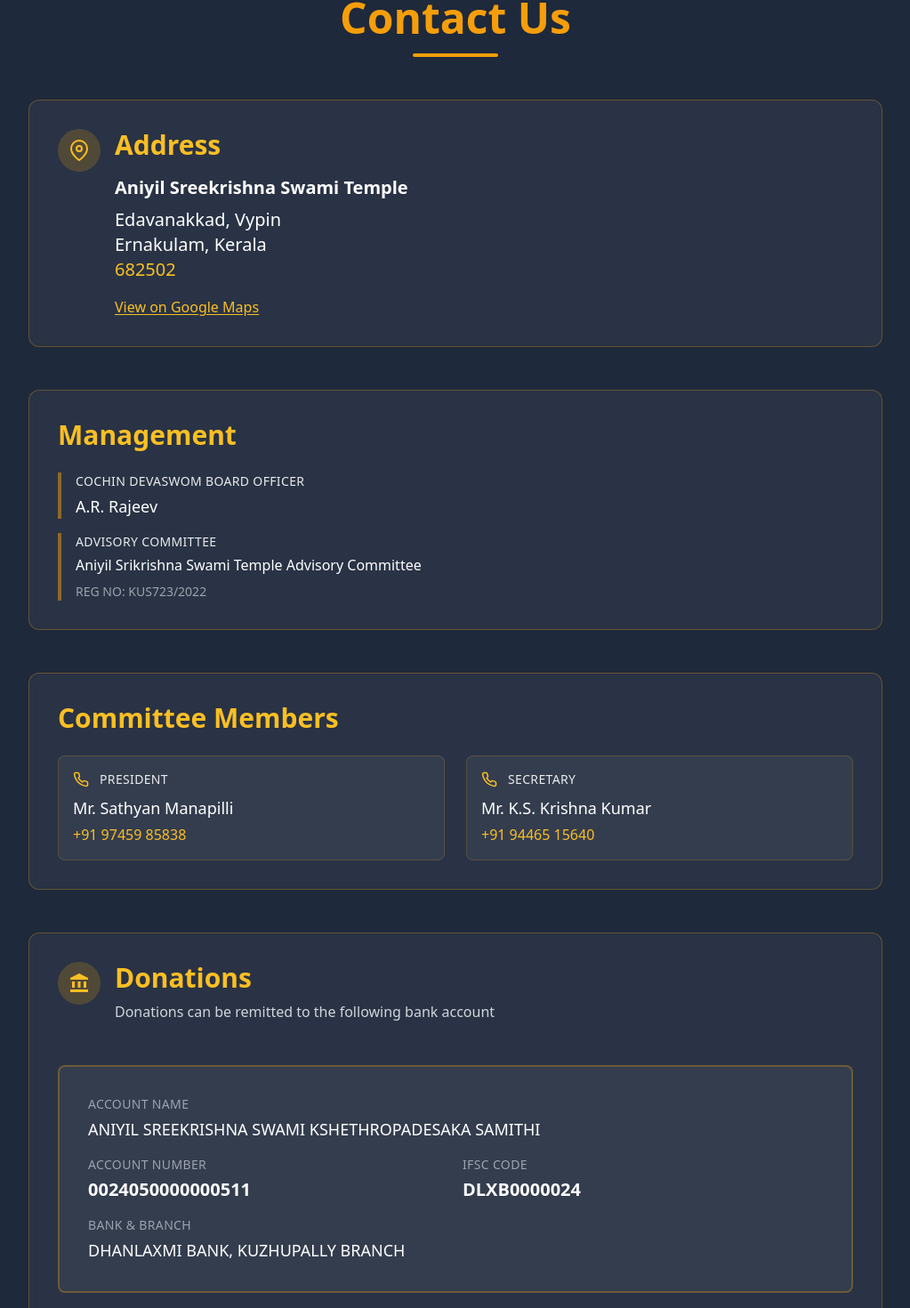
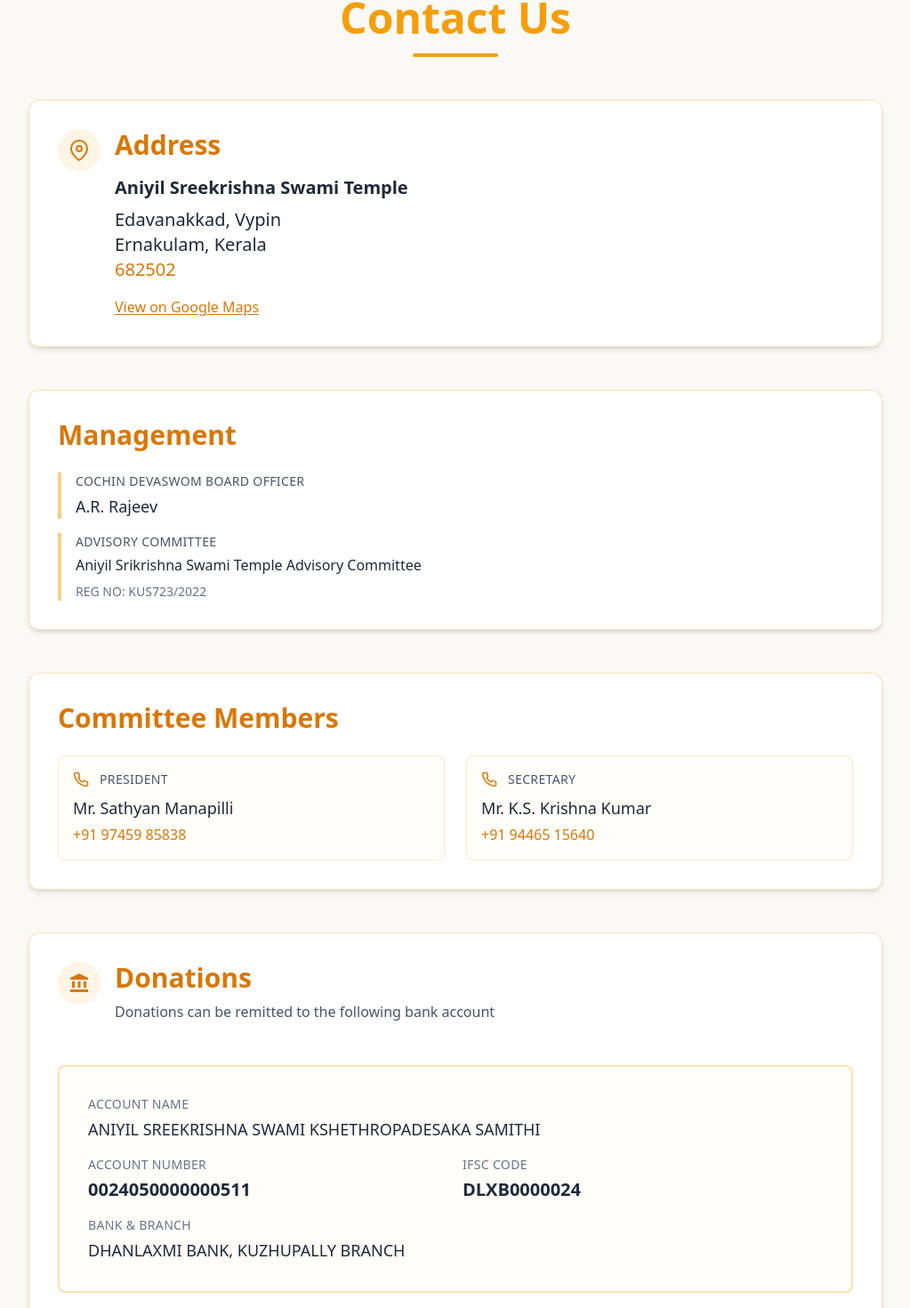
Before and after one commit to abhishek7h/aniyiltemple, a React (Vite) app: page /contact in a window 1280 px wide. Shown: the part 148-1618 px from the top of the page at 89% size, without its empty margins (128-1151 px from the left). Built offline with nearby package versions, Linux system fonts and the light colour scheme.

Commit message:
changed colour theme

```diff
--- a/src/components/Nav.jsx
+++ b/src/components/Nav.jsx
@@ -70,7 +70,7 @@
       <>
         {/* Backdrop overlay */}
         <div
-          className={`lg:hidden fixed inset-0 bg-black/60 backdrop-blur-sm z-40 transition-opacity duration-300 ${
+          className={`lg:hidden fixed inset-0 bg-black/40 backdrop-blur-sm z-40 transition-opacity duration-300 ${
             click ? "opacity-100" : "opacity-0 pointer-events-none"
           }`}
           onClick={closeNav}
--- a/src/index.css
+++ b/src/index.css
@@ -3,5 +3,5 @@
 @tailwind utilities;
 
 body {
-  background-color: rgb(30 41 59);
+  background-color: #faf9f6;
 }
--- a/src/pages/About.jsx
+++ b/src/pages/About.jsx
@@ -14,7 +14,7 @@
         <div className="flex flex-col lg:flex-row gap-8 lg:gap-12 items-start">
           {/* Text Content */}
           <div className="flex-1">
-            <p className="text-white text-lg lg:text-xl leading-relaxed font-malayalam">
+            <p className="text-slate-800 text-lg lg:text-xl leading-relaxed font-malayalam">
               അണിയിൽ ശ്രീകൃഷ്ണസ്വാമി ക്ഷേത്രത്തിന്റെ ചരിത്രം ഐതിഹ്യവുമായി
               ബന്ധപ്പെട്ടിരിക്കുന്നു. ഇപ്പോൾ ക്ഷേത്രം ഇരിക്കുന്ന സ്ഥലം പണ്ട് നമ്പൂതിരി
               ഇല്ലം ആയിരുന്നു. കഥകളിക്ക് പ്രസിദ്ധമായിരുന്നു ആ മന. ഒരിക്കൽ കഥകളിക്ക്
--- a/src/pages/Contact.jsx
+++ b/src/pages/Contact.jsx
@@ -15,26 +15,26 @@
 
         {/* Address Section */}
         <div className="mb-12">
-          <div className="bg-white/5 backdrop-blur-sm border border-amber-500/30 rounded-xl p-6 lg:p-8 hover:bg-white/10 hover:border-amber-500/50 transition-all duration-300">
+          <div className="bg-white border border-amber-500/30 rounded-xl p-6 lg:p-8 hover:bg-amber-50/50 hover:border-amber-500/50 transition-all duration-300 shadow-md">
             <div className="flex items-start gap-4">
-              <div className="bg-amber-500/20 p-3 rounded-full flex-shrink-0">
-                <FiMapPin className="text-amber-400 text-2xl" />
+              <div className="bg-amber-500/10 p-3 rounded-full flex-shrink-0">
+                <FiMapPin className="text-amber-600 text-2xl" />
               </div>
               <div className="flex-1">
-                <h2 className="text-2xl lg:text-3xl font-semibold text-amber-400 mb-4">
+                <h2 className="text-2xl lg:text-3xl font-semibold text-amber-600 mb-4">
                   Address
                 </h2>
-                <div className="text-white text-lg lg:text-xl leading-relaxed">
+                <div className="text-slate-800 text-lg lg:text-xl leading-relaxed">
                   <p className="font-semibold mb-2">Aniyil Sreekrishna Swami Temple</p>
                   <p>Edavanakkad, Vypin</p>
                   <p>Ernakulam, Kerala</p>
-                  <p className="text-amber-400 font-medium">682502</p>
+                  <p className="text-amber-600 font-medium">682502</p>
                 </div>
                 <a
                   href="https://www.google.com/maps/dir//36J7%2B453+Aniyal+East+Road,+East+road,+Edavanakkad,+Kochi,+Kerala+682502/@10.0803023,76.1305356,12z/data=!4m8!4m7!1m0!1m5!1m1!1s0x3b081112a6042e7f:0xa152d0bcf7085ae5!2m2!1d76.2129375!2d10.0803125?entry=ttu"
                   target="_blank"
                   rel="noopener noreferrer"
-                  className="inline-block mt-4 text-amber-400 hover:text-amber-300 transition-colors duration-200 underline underline-offset-2"
+                  className="inline-block mt-4 text-amber-600 hover:text-amber-700 transition-colors duration-200 underline underline-offset-2"
                 >
                   View on Google Maps
                 </a>
@@ -45,25 +45,25 @@
 
         {/* Management Section */}
         <div className="mb-12">
-          <div className="bg-white/5 backdrop-blur-sm border border-amber-500/30 rounded-xl p-6 lg:p-8 hover:bg-white/10 hover:border-amber-500/50 transition-all duration-300">
-            <h2 className="text-2xl lg:text-3xl font-semibold text-amber-400 mb-6">
+          <div className="bg-white border border-amber-500/30 rounded-xl p-6 lg:p-8 hover:bg-amber-50/50 hover:border-amber-500/50 transition-all duration-300 shadow-md">
+            <h2 className="text-2xl lg:text-3xl font-semibold text-amber-600 mb-6">
               Management
             </h2>
             <div className="space-y-4">
               <div className="border-l-4 border-amber-500/50 pl-4">
-                <p className="text-white/90 text-sm uppercase tracking-wide mb-1">
+                <p className="text-slate-600 text-sm uppercase tracking-wide mb-1">
                   Cochin Devaswom Board Officer
                 </p>
-                <p className="text-white text-lg font-medium">A.R. Rajeev</p>
+                <p className="text-slate-800 text-lg font-medium">A.R. Rajeev</p>
               </div>
               <div className="border-l-4 border-amber-500/50 pl-4 mt-6">
-                <p className="text-white/90 text-sm uppercase tracking-wide mb-1">
+                <p className="text-slate-600 text-sm uppercase tracking-wide mb-1">
                   Advisory Committee
                 </p>
-                <p className="text-white text-base mb-2">
+                <p className="text-slate-800 text-base mb-2">
                   Aniyil Srikrishna Swami Temple Advisory Committee
                 </p>
-                <p className="text-gray-400 text-sm">REG NO: KUS723/2022</p>
+                <p className="text-slate-500 text-sm">REG NO: KUS723/2022</p>
               </div>
             </div>
           </div>
@@ -71,41 +71,41 @@
 
         {/* Committee Members */}
         <div className="mb-12">
-          <div className="bg-white/5 backdrop-blur-sm border border-amber-500/30 rounded-xl p-6 lg:p-8 hover:bg-white/10 hover:border-amber-500/50 transition-all duration-300">
-            <h2 className="text-2xl lg:text-3xl font-semibold text-amber-400 mb-6">
+          <div className="bg-white border border-amber-500/30 rounded-xl p-6 lg:p-8 hover:bg-amber-50/50 hover:border-amber-500/50 transition-all duration-300 shadow-md">
+            <h2 className="text-2xl lg:text-3xl font-semibold text-amber-600 mb-6">
               Committee Members
             </h2>
             <div className="grid grid-cols-1 md:grid-cols-2 gap-6">
-              <div className="bg-white/5 rounded-lg p-4 border border-amber-500/20">
+              <div className="bg-amber-50/30 rounded-lg p-4 border border-amber-500/20">
                 <div className="flex items-center gap-3 mb-2">
-                  <FiPhone className="text-amber-400 text-lg" />
-                  <p className="text-white/90 text-sm uppercase tracking-wide">
+                  <FiPhone className="text-amber-600 text-lg" />
+                  <p className="text-slate-600 text-sm uppercase tracking-wide">
                     President
                   </p>
                 </div>
-                <p className="text-white text-lg font-medium mb-1">
+                <p className="text-slate-800 text-lg font-medium mb-1">
                   Mr. Sathyan Manapilli
                 </p>
                 <a
                   href="tel:9745985838"
-                  className="text-amber-400 hover:text-amber-300 transition-colors duration-200"
+                  className="text-amber-600 hover:text-amber-700 transition-colors duration-200"
                 >
                   +91 97459 85838
                 </a>
               </div>
-              <div className="bg-white/5 rounded-lg p-4 border border-amber-500/20">
+              <div className="bg-amber-50/30 rounded-lg p-4 border border-amber-500/20">
                 <div className="flex items-center gap-3 mb-2">
-                  <FiPhone className="text-amber-400 text-lg" />
-                  <p className="text-white/90 text-sm uppercase tracking-wide">
+                  <FiPhone className="text-amber-600 text-lg" />
+                  <p className="text-slate-600 text-sm uppercase tracking-wide">
                     Secretary
                   </p>
                 </div>
-                <p className="text-white text-lg font-medium mb-1">
+                <p className="text-slate-800 text-lg font-medium mb-1">
                   Mr. K.S. Krishna Kumar
                 </p>
                 <a
                   href="tel:9446515640"
-                  className="text-amber-400 hover:text-amber-300 transition-colors duration-200"
+                  className="text-amber-600 hover:text-amber-700 transition-colors duration-200"
                 >
                   +91 94465 15640
                 </a>
@@ -116,52 +116,52 @@
 
         {/* Donations Section */}
         <div className="mb-12">
-          <div className="bg-white/5 backdrop-blur-sm border border-amber-500/30 rounded-xl p-6 lg:p-8 hover:bg-white/10 hover:border-amber-500/50 transition-all duration-300">
+          <div className="bg-white border border-amber-500/30 rounded-xl p-6 lg:p-8 hover:bg-amber-50/50 hover:border-amber-500/50 transition-all duration-300 shadow-md">
             <div className="flex items-start gap-4 mb-6">
-              <div className="bg-amber-500/20 p-3 rounded-full flex-shrink-0">
-                <MdAccountBalance className="text-amber-400 text-2xl" />
+              <div className="bg-amber-500/10 p-3 rounded-full flex-shrink-0">
+                <MdAccountBalance className="text-amber-600 text-2xl" />
               </div>
               <div className="flex-1">
-                <h2 className="text-2xl lg:text-3xl font-semibold text-amber-400 mb-2">
+                <h2 className="text-2xl lg:text-3xl font-semibold text-amber-600 mb-2">
                   Donations
                 </h2>
-                <p className="text-gray-300 text-base mb-6">
+                <p className="text-slate-600 text-base mb-6">
                   Donations can be remitted to the following bank account
                 </p>
               </div>
             </div>
-            <div className="bg-white/5 border-2 border-amber-500/30 rounded-lg p-6 lg:p-8 space-y-4">
+            <div className="bg-amber-50/30 border-2 border-amber-500/30 rounded-lg p-6 lg:p-8 space-y-4">
               <div>
-                <p className="text-gray-400 text-sm uppercase tracking-wide mb-1">
+                <p className="text-slate-500 text-sm uppercase tracking-wide mb-1">
                   Account Name
                 </p>
-                <p className="text-white text-lg font-medium">
+                <p className="text-slate-800 text-lg font-medium">
                   ANIYIL SREEKRISHNA SWAMI KSHETHROPADESAKA SAMITHI
                 </p>
               </div>
               <div className="grid grid-cols-1 md:grid-cols-2 gap-4">
                 <div>
-                  <p className="text-gray-400 text-sm uppercase tracking-wide mb-1">
+                  <p className="text-slate-500 text-sm uppercase tracking-wide mb-1">
                     Account Number
                   </p>
-                  <p className="text-white text-xl font-semibold text-amber-400">
+                  <p className="text-slate-800 text-xl font-semibold text-amber-600">
                     0024050000000511
                   </p>
                 </div>
                 <div>
-                  <p className="text-gray-400 text-sm uppercase tracking-wide mb-1">
+                  <p className="text-slate-500 text-sm uppercase tracking-wide mb-1">
                     IFSC Code
                   </p>
-                  <p className="text-white text-xl font-semibold text-amber-400">
+                  <p className="text-slate-800 text-xl font-semibold text-amber-600">
                     DLXB0000024
                   </p>
                 </div>
               </div>
               <div>
-                <p className="text-gray-400 text-sm uppercase tracking-wide mb-1">
+                <p className="text-slate-500 text-sm uppercase tracking-wide mb-1">
                   Bank & Branch
                 </p>
-                <p className="text-white text-lg font-medium">
+                <p className="text-slate-800 text-lg font-medium">
                   DHANLAXMI BANK, KUZHUPALLY BRANCH
                 </p>
               </div>
```
Also changed, not shown: src/components/Footer.jsx (+8 -8 lines), src/components/Hero.jsx (+13 -13 lines), src/pages/Gallery.jsx (+4 -4 lines), src/pages/Pooja.jsx (+51 -51 lines).
